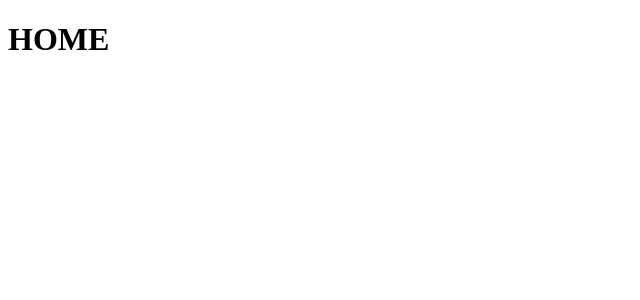
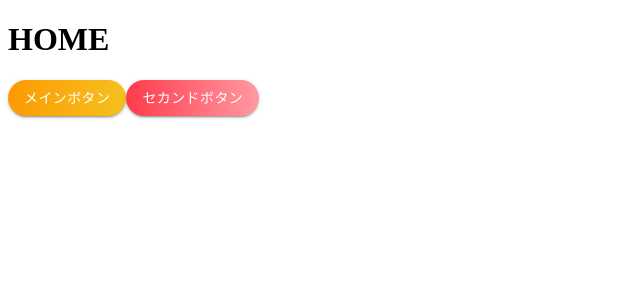
Before and after one commit to sakakidai/react-tsx-sample, a React (Create React App) app: page / in a window 1280 px wide. Shown: the top 300 px of the page, without its empty margins (0-640 px from the left). Built offline with nearby package versions, Linux system fonts and the light colour scheme.

Commit message:
メイン、セカンドボタンのコンポーネントを追加

```diff
--- a/package.json
+++ b/package.json
@@ -3,6 +3,10 @@
   "version": "0.1.0",
   "private": true,
   "dependencies": {
+    "@emotion/react": "^11.9.3",
+    "@emotion/styled": "^11.9.3",
+    "@mui/icons-material": "^5.8.4",
+    "@mui/material": "^5.9.0",
     "@testing-library/jest-dom": "^5.16.4",
     "@testing-library/react": "^13.3.0",
     "@testing-library/user-event": "^13.5.0",
--- /dev/null
+++ b/src/components/atoms/button/BaseButton.tsx
@@ -0,0 +1,30 @@
+import { ReactNode } from 'react'
+import { ThemeProvider } from '@mui/material/styles'
+import { mainTheme } from 'components/theme'
+import { styled } from '@mui/material/styles'
+import Button from '@mui/material/Button'
+
+export const BaseButton = (props: { children: ReactNode; color: 'primary' | 'secondary' }) => {
+  const { children, color } = props
+
+  return (
+    <ThemeProvider theme={mainTheme}>
+      <BaseStyleButton variant="contained" color={color}>
+        {children}
+      </BaseStyleButton>
+    </ThemeProvider>
+  )
+}
+
+const BaseStyleButton = styled(Button)`
+  border-radius: 9999px;
+  color: white;
+  background-image: ${({ theme, color }) => {
+    if (color === 'primary') {
+      return `linear-gradient(to right, ${theme.palette.primary.main}, ${theme.palette.primary.light})`
+    }
+    if (color === 'secondary') {
+      return `linear-gradient(to right, ${theme.palette.secondary.main}, ${theme.palette.secondary.light})`
+    }
+  }};
+`
--- /dev/null
+++ b/src/components/atoms/button/PrimaryButton.tsx
@@ -0,0 +1,8 @@
+import { ReactNode } from 'react'
+import { BaseButton } from 'components/atoms/button/BaseButton'
+
+export const PrimaryButton = (props: { children: ReactNode }) => {
+  const { children } = props
+
+  return <BaseButton color="primary">{children}</BaseButton>
+}
--- /dev/null
+++ b/src/components/atoms/button/SecondaryButton.tsx
@@ -0,0 +1,8 @@
+import { ReactNode } from 'react'
+import { BaseButton } from 'components/atoms/button/BaseButton'
+
+export const SecondaryButton = (props: { children: ReactNode }) => {
+  const { children } = props
+
+  return <BaseButton color="secondary">{children}</BaseButton>
+}
--- a/src/components/pages/Home.tsx
+++ b/src/components/pages/Home.tsx
@@ -1,3 +1,12 @@
+import { PrimaryButton } from 'components/atoms/button/PrimaryButton'
+import { SecondaryButton } from 'components/atoms/button/SecondaryButton'
+
 export const Home = () => {
-  return <h1>HOME</h1>
+  return (
+    <div>
+      <h1>HOME</h1>
+      <PrimaryButton>メインボタン</PrimaryButton>
+      <SecondaryButton>セカンドボタン</SecondaryButton>
+    </div>
+  )
 }
--- /dev/null
+++ b/src/components/theme.ts
@@ -0,0 +1,14 @@
+import { createTheme } from '@mui/material/styles'
+
+export const mainTheme = createTheme({
+  palette: {
+    primary: {
+      main: '#fc9a05',
+      light: '#f5c11e',
+    },
+    secondary: {
+      main: '#ff3b4b',
+      light: '#ff99a1',
+    },
+  },
+})
```
Also changed, not shown: 1 other file (tests, documents, lock files or other folders).
